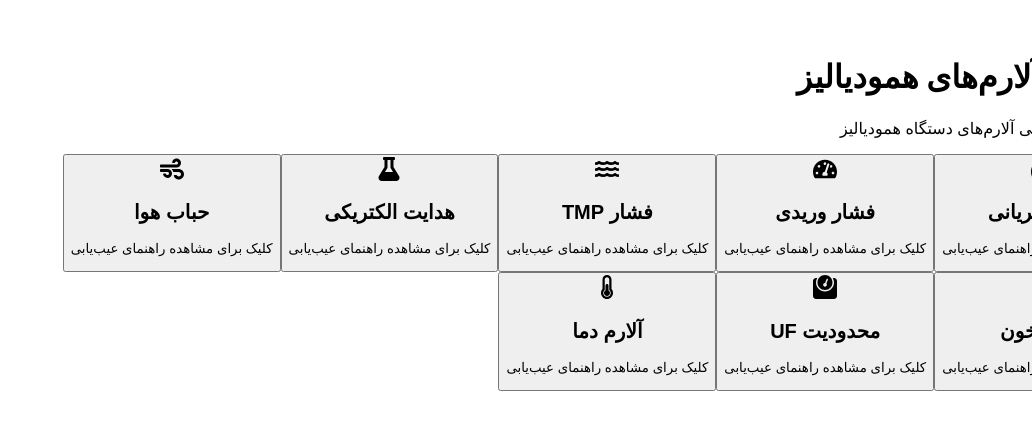
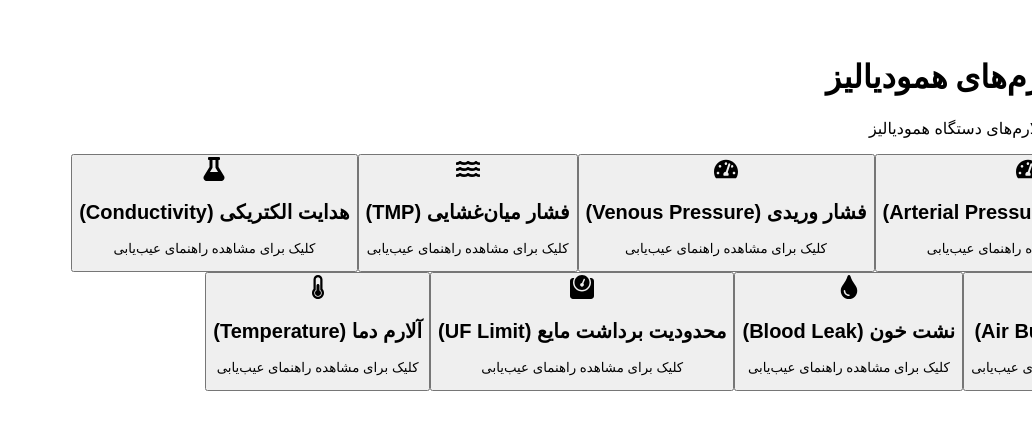
Before and after one commit to mohsenjamalpoor/hemodialys, a React (Create React App) app: page /hemo/hemodialysisAlarms in a window 1280 px wide. Shown: the top 430 px of the page, without its empty margins (248-1280 px from the left). Built offline with nearby package versions, Linux system fonts and the light colour scheme.

Commit message:
add title alarm

```diff
--- a/src/components/HemodialysisAlarms.jsx
+++ b/src/components/HemodialysisAlarms.jsx
@@ -186,7 +186,7 @@ export default function HemodialysisAlarms() {
                   <div className="bg-white bg-opacity-20 p-3 rounded-full mb-4">
                     {alarm.icon}
                   </div>
-                  <h2 className="text-lg font-bold mb-2">{alarm.label}</h2>
+                  <h2 className="text-lg font-bold mb-2">{alarm.title}</h2>
                   <p className="text-white text-opacity-90 text-sm leading-relaxed">
                     کلیک برای مشاهده راهنمای عیب‌یابی
                   </p>
```
